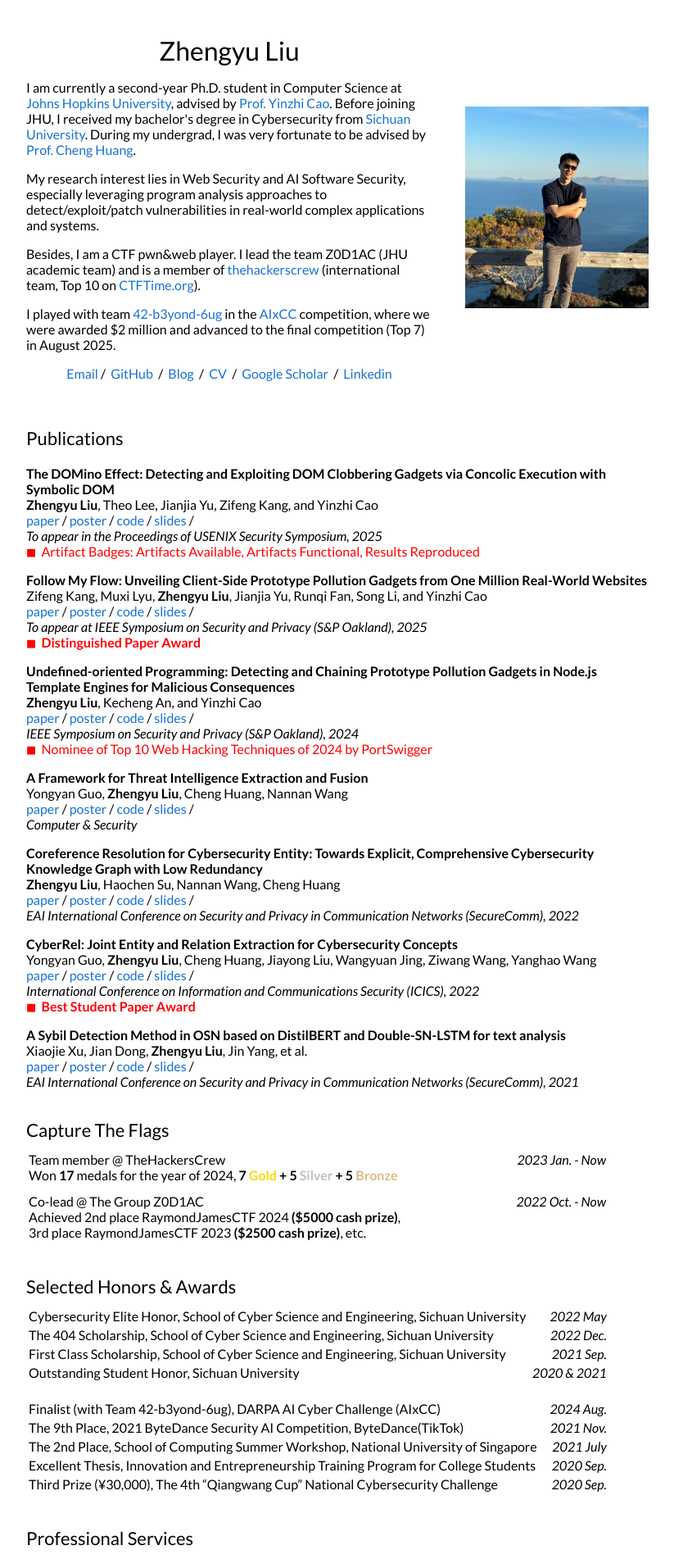
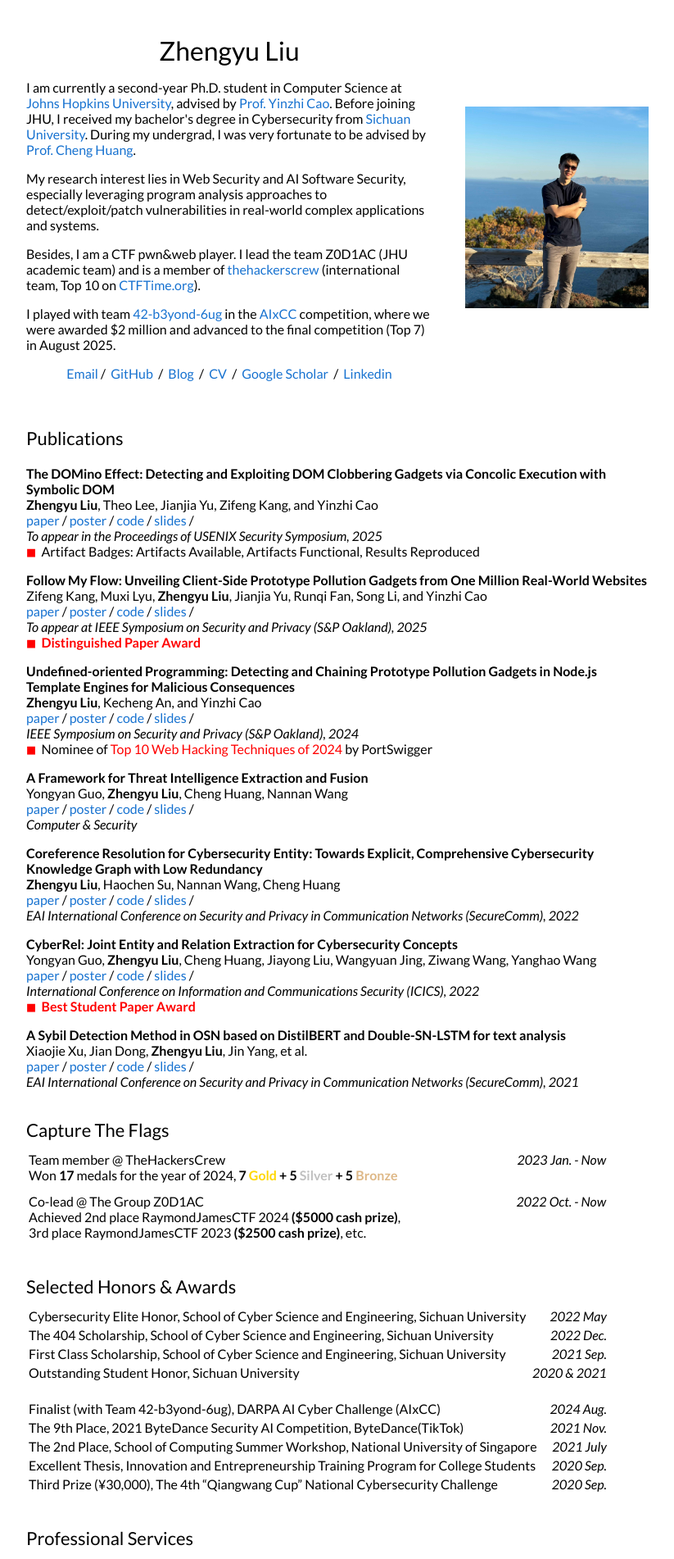
Before and after one commit to jackfromeast/jackfromeast.github.io, a Jekyll site: the page built from _posts/2025-01-22-DOMinoEffect.md, in a window 1280 px wide. Shown: the top 1902 px of the page at 82% size, without its empty margins (228-1051 px from the left). Built offline with Jekyll 4.4.1, drawn with Linux system fonts in a browser that asks for light colours.

Commit message:
Update default.html

```diff
--- a/_layouts/default.html
+++ b/_layouts/default.html
@@ -110,7 +110,7 @@
               <br>
               <span style="display: flex; align-items: center;">
                 <span style="font-size: 0.8em; color: red; margin-right: 0.5em;">■</span>
-                <span style="color: red;">{{post.features}}</span>
+                <span >{{post.features}}</span>
               </span>
               {% endif %}
               <p></p>
```
